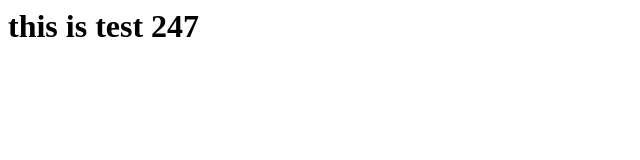
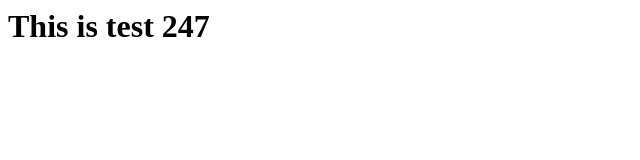
Before and after one commit to kntuli/test247, a plain HTML site: page index.html in a window 1280 px wide. Shown: the whole page, without its empty margins (0-640 px from the left). Drawn offline with Linux system fonts and the light colour scheme.

Commit message:
Changed h1 text

```diff
--- a/index.html
+++ b/index.html
@@ -3,6 +3,6 @@
     <title>Test247</title>
   </head>
   <body>
-    <h1>this is test 247</h1>
+    <h1>This is test 247</h1>
   </body>
 </html>
```
